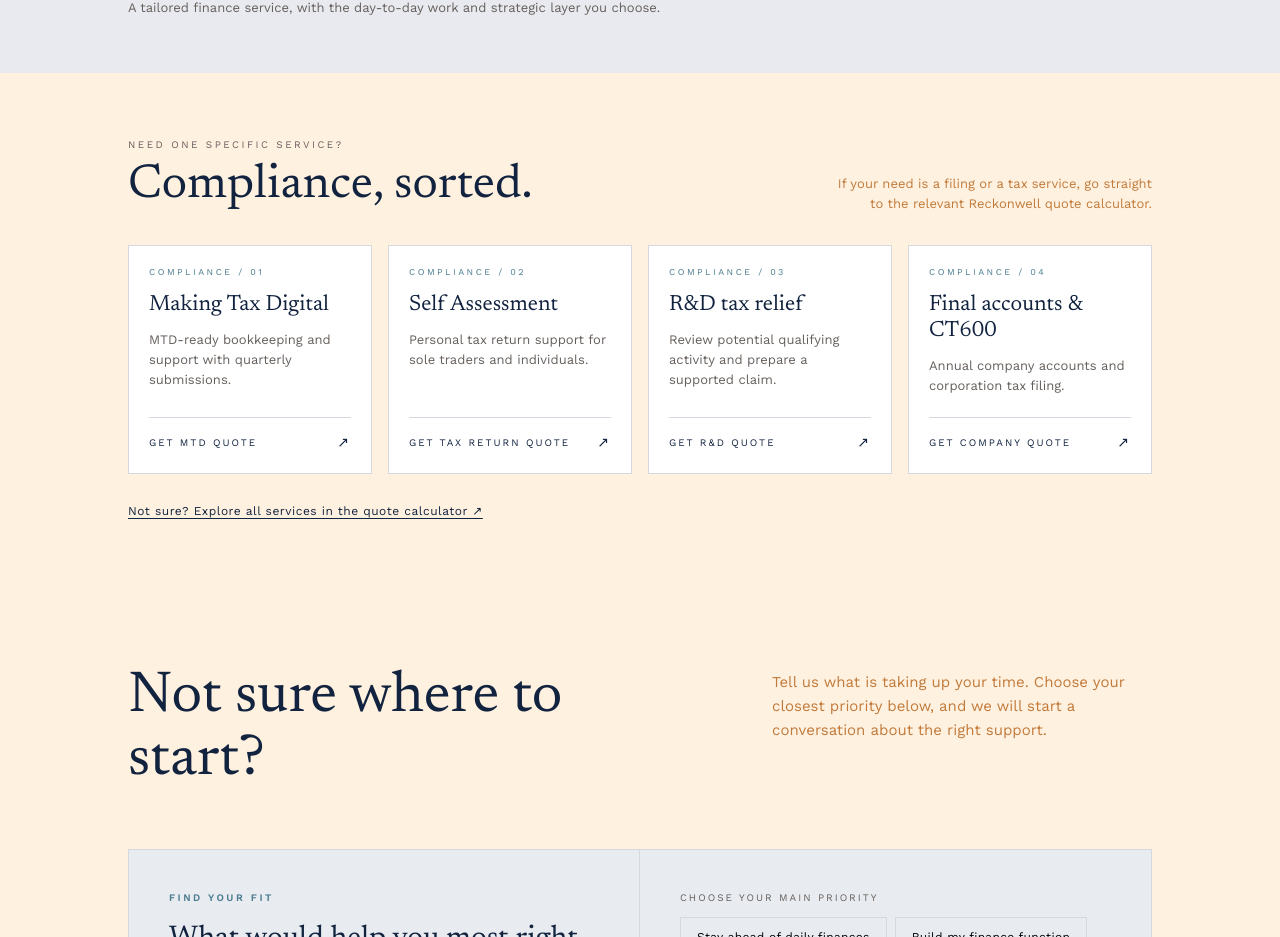
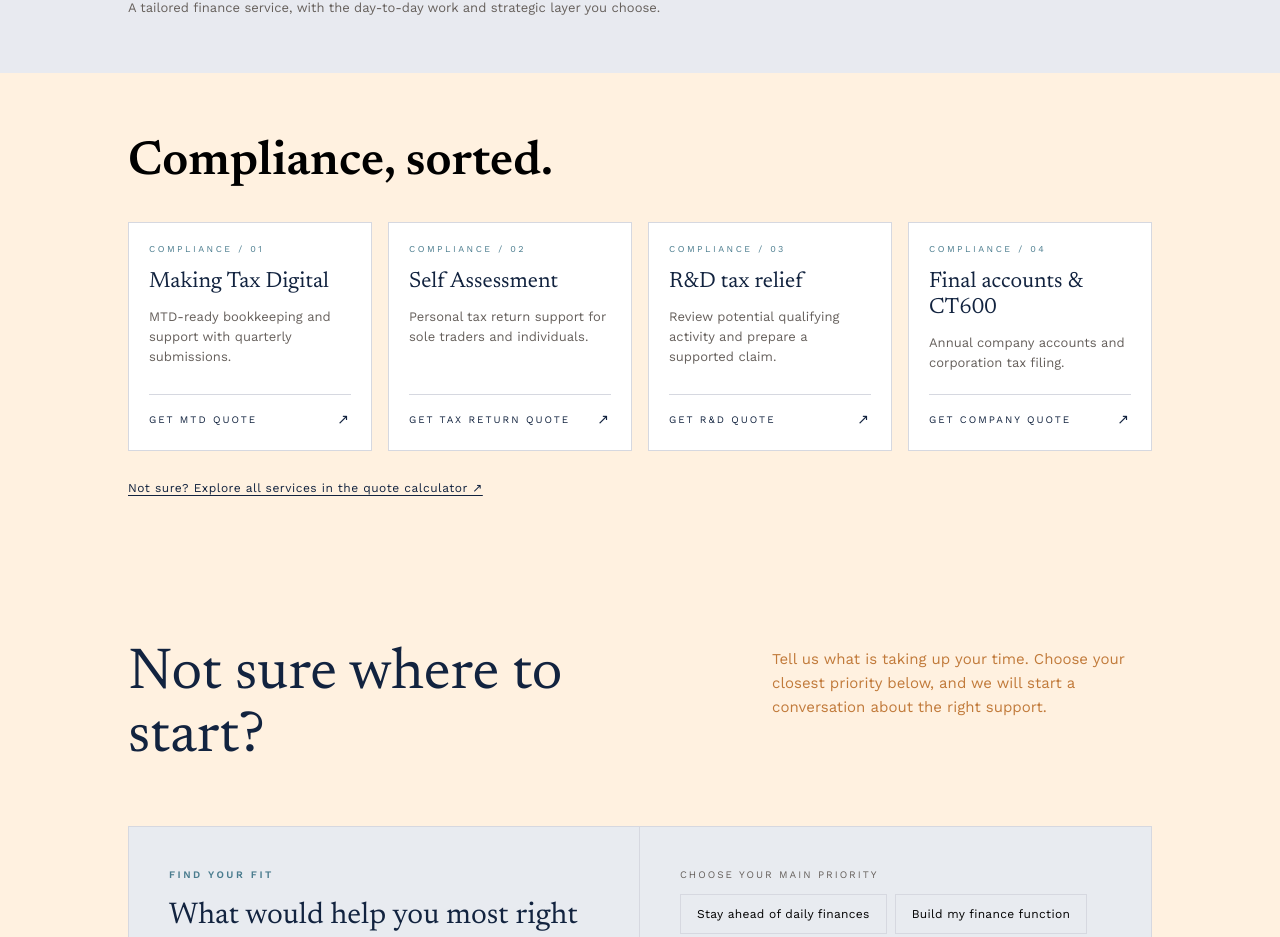
Before and after one commit to Vadim-SV/reckonwell, a Next.js app: page / in a window 1280 px wide. Shown: the part 4975-5912 px from the top of the page. Built offline with nearby package versions, Linux system fonts and the light colour scheme; no server answers.

Commit message:
Local Commit: 2026-09-16T23:26:38.105Z - Deleted the `<motion.p>` element (lines 81–89) containing "If your need is a filing or a tax service, go straight to the relevant Reckonwell quote calculator." from `ComplianceCalculatorsSection.tsx`

```diff
--- a/src/app/components/ComplianceCalculatorsSection.tsx
+++ b/src/app/components/ComplianceCalculatorsSection.tsx
@@ -50,43 +50,26 @@ export default function ComplianceCalculatorsSection() {
         {/* Header row */}
         <div className="flex flex-col md:flex-row md:items-end md:justify-between gap-4 mb-8">
           <motion.div
+            style={{
+              display: 'flex',
+              flexDirection: 'column',
+              alignItems: 'flex-end',
+            }}
             initial={{ opacity: 0, y: 12 }}
             animate={isInView ? { opacity: 1, y: 0 } : {}}
             transition={{ duration: 0.6 }}
           >
-            <p
-              className="font-ui mb-2"
+            <h2
               style={{
-                fontSize: '10px',
-                letterSpacing: '2.5px',
-                textTransform: 'uppercase',
-                color: 'var(--muted)',
-              }}
-            >
-              Need one specific service?
-            </p>
-            <h2
-              className="font-display"
-              style={{
-                fontSize: 'clamp(28px, 4vw, 48px)',
-                fontWeight: 400,
-                color: 'var(--primary)',
+                fontSize: 'clamp(2rem, 4vw, 3rem)',
+                fontWeight: 700,
                 lineHeight: 1.1,
+                textAlign: 'right',
               }}
             >
               Compliance, sorted.
             </h2>
           </motion.div>
-
-          <motion.p
-            className="md:text-right md:max-w-xs"
-            style={{ fontSize: '13px', color: '#C17A3A', lineHeight: 1.5 }}
-            initial={{ opacity: 0, y: 12 }}
-            animate={isInView ? { opacity: 1, y: 0 } : {}}
-            transition={{ duration: 0.6, delay: 0.1 }}
-          >
-            If your need is a filing or a tax service, go straight to the relevant Reckonwell quote calculator.
-          </motion.p>
         </div>
 
         {/* Cards grid */}
```
